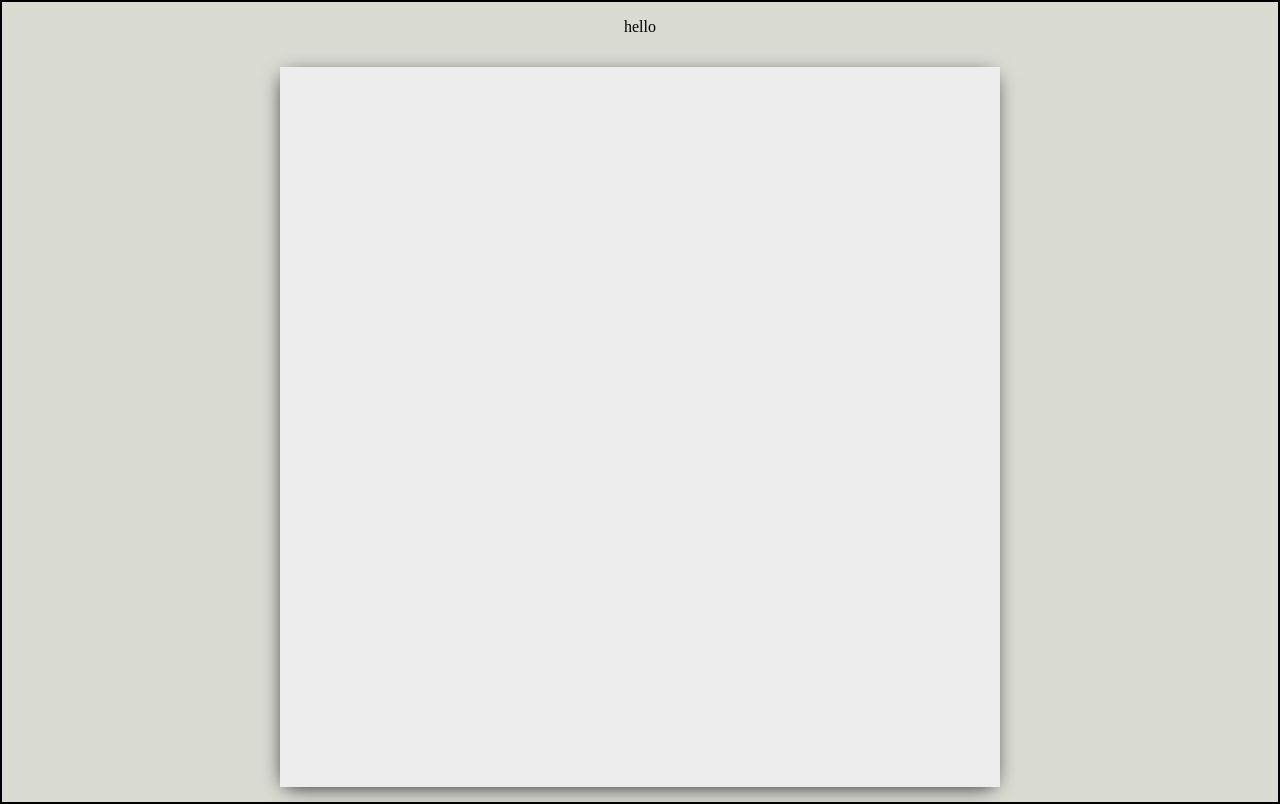
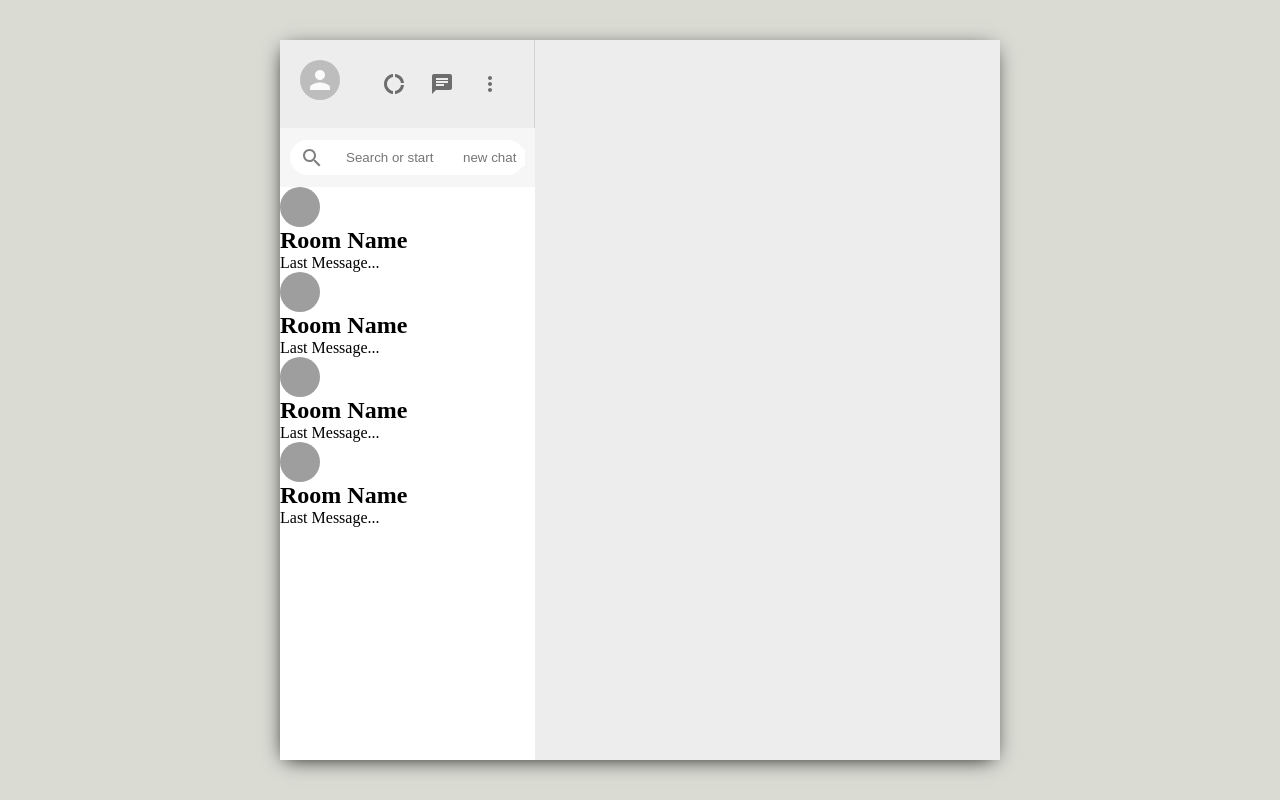
Before and after one commit to momin-sana/chitter-chatter, a React (Create React App) app: page /channels in a window 1280 px wide. Built offline with nearby package versions, Linux system fonts and the light colour scheme; grey boxes are pictures that could not be loaded.

Commit message:
working on sidebar

```diff
--- a/src/App.js
+++ b/src/App.js
@@ -6,7 +6,8 @@ import Sidebar from "./AppPages/Sidebar/Sidebar";
 
 function App() {
     return ( <
-        div className = "app" > hello <
+        div className = "app" >
+        <
         div className = "app-body" >
         <
         Sidebar / > { /* Chat */ } <
--- a/src/AppPages/Sidebar/Sidebar.css
+++ b/src/AppPages/Sidebar/Sidebar.css
@@ -0,0 +1,61 @@
+.sidebar {
+    display: flex;
+    flex-direction: column;
+    flex: 0.35;
+}
+
+.sidebar-search {
+    display: flex;
+    align-items: center;
+    background-color: #f6f6f6;
+    height: 39px;
+    padding: 10px;
+}
+
+.sidebar_searchContainer {
+    display: flex;
+    align-items: center;
+    background-color: white;
+    width: 100%;
+    height: 35px;
+    border-radius: 20px;
+}
+
+.sidebar_searchContainer>.MuiSvgIcon-root {
+    color: gray;
+    padding: 10px;
+}
+
+.sidebar_searchContainer>input {
+    border: none;
+    margin-left: 10px;
+}
+
+.sidebar-header {
+    display: flex;
+    justify-content: space-between;
+    padding: 20px;
+    border-right: 1px solid lightgrey;
+}
+
+.sidebar-headerAvatar {
+    margin-right: 10px;
+}
+
+.sidebar-headerRight {
+    display: flex;
+    align-items: center;
+    justify-content: space-between;
+    min-width: 10vw;
+}
+
+.sidebar_headerRight>.MuiSvgIcon-root {
+    margin-right: 2vw;
+    font-size: 24px !important;
+}
+
+.sidebar-chats {
+    background-color: rgb(255, 255, 255);
+    flex: 1;
+    overflow: scroll;
+}
--- a/src/AppPages/Sidebar/Sidebar.js
+++ b/src/AppPages/Sidebar/Sidebar.js
@@ -1,17 +1,67 @@
 import React from "react";
 import "./Sidebar.css";
+import { Avatar, IconButton } from "@material-ui/core";
+import { Chat, DonutLarge, MoreVert, SearchOutlined } from "@material-ui/icons";
+import SidebarChat from "./SidebarChat";
 
 const Sidebar = () => {
     return ( <
         div className = "sidebar" >
         <
-        div className = "sidebar-header" > < /div>
+        div className = "sidebar-header" >
+        <
+        div className = "sidebar-headerAvatar" >
+        <
+        Avatar / >
+        <
+        /div> <
+        div className = "sidebar-headerRight" >
+        <
+        IconButton >
+        <
+        DonutLarge / >
+        <
+        /IconButton> <
+        IconButton >
+        <
+        Chat / >
+        <
+        /IconButton> <
+        IconButton >
+        <
+        MoreVert / >
+        <
+        /IconButton> <
+        /div> <
+        /div>
 
         <
-        div className = "sidebar-search" > < /div>
+        div className = "sidebar-search" >
+        <
+        div className = "sidebar_searchContainer" >
+        <
+        SearchOutlined / >
+        <
+        input placeholder = "Search or start
+        new chat "
+        type = "text" /
+        >
+        <
+        /div> <
+        /div>
 
         <
-        div className = "sidebar-chats" > < /div> <
+        div className = "sidebar-chats" >
+        <
+        SidebarChat / >
+        <
+        SidebarChat / >
+        <
+        SidebarChat / >
+        <
+        SidebarChat / >
+        <
+        /div> <
         /div>
     );
 };
--- /dev/null
+++ b/src/AppPages/Sidebar/SidebarChat.js
@@ -0,0 +1,27 @@
+import { Avatar } from '@material-ui/core';
+import React, { useEffect } from 'react'
+import { useState } from 'react';
+import "./Sidebar.css";
+
+function SidebarChat() {
+    const [seed, setSeed] = useState('');
+
+    useEffect(() => {
+        setSeed(Math.floor(Math.random() * 5000));
+    }, [])
+
+    return ( <
+        div >
+        <
+        Avatar src = { `https://avatars.dicebear.com/api/avataaars/${seed}.svg` }
+        /> <
+        div className = "sidebarChat-info" >
+        <
+        h2 > Room Name < /h2> <
+        p > Last Message... < /p> <
+        /div> <
+        /div>
+    )
+}
+
+export default SidebarChat;
--- a/src/index.css
+++ b/src/index.css
@@ -7,7 +7,7 @@
     place-items: center;
     background-color: #dadbd3;
     height: 100vh;
-    border: 2px solid black;
+    /* border: 2px solid black; */
 }
 
 .app-body {
```
Also changed, not shown: package.json (+5 -5 lines), src/AppPages/Hero.js (+9 -5 lines), 2 other files (tests, documents, lock files or other folders).
